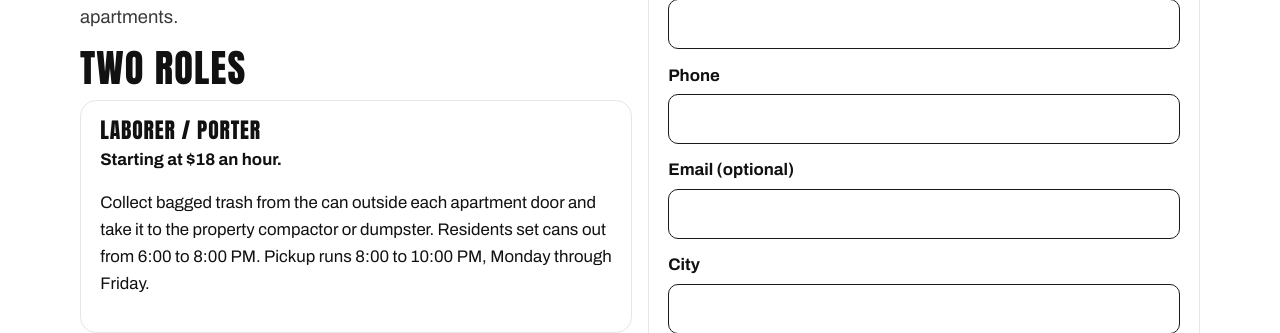
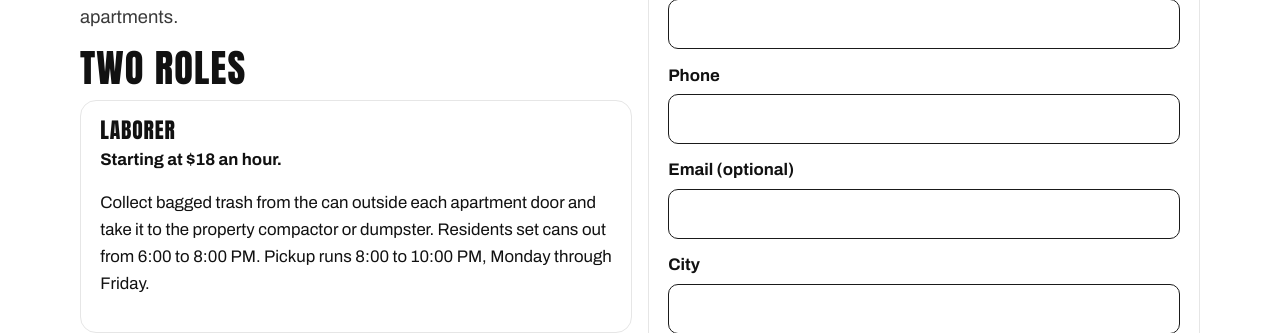
Before and after one commit to Awkward8787/loadedvalettrash, a PHP site: page /careers in a window 1280 px wide. Shown: the part 392-725 px from the top of the page. Run offline with PHP 8.4, Linux system fonts and the light colour scheme; data comes from the database, SQL or seed files in the repository.

Commit message:
Rename the laborer job title to Laborer.
The careers page, application select, and office labels use that title. Existing copy that describes porters doing the pickup stays as it is.

Co-authored-by: Awkward8787 <Awkward8787@users.noreply.github.com>

```diff
--- a/src/Http/Controllers/PublicController.php
+++ b/src/Http/Controllers/PublicController.php
@@ -524,7 +524,7 @@ final class PublicController extends Controller
         $s = Settings::get();
         return [
             'title' => 'Careers',
-            'description' => 'Laborer / Porter starts at $18 an hour. Supervisor starts at $20 an hour. Monday through Friday evening routes in Valdosta and Lowndes County.',
+            'description' => 'Laborer starts at $18 an hour. Supervisor starts at $20 an hour. Monday through Friday evening routes in Valdosta and Lowndes County.',
             'setout' => clock_range((string) $s['setout_start'], (string) $s['setout_end']),
             'pickup' => clock_range((string) $s['pickup_start'], (string) $s['pickup_end']),
         ];
--- a/src/helpers.php
+++ b/src/helpers.php
@@ -285,7 +285,7 @@ function inquiry_kind_label(string $kind): string
 function job_roles(): array
 {
     return [
-        'laborer' => 'Laborer / Porter',
+        'laborer' => 'Laborer',
         'supervisor' => 'Supervisor',
     ];
 }
--- a/templates/public/careers.php
+++ b/templates/public/careers.php
@@ -17,7 +17,7 @@ $days = job_days();
       <h2>Two roles</h2>
       <div class="stack">
         <article class="card">
-          <h3>Laborer / Porter</h3>
+          <h3><?= e($roles['laborer']) ?></h3>
           <p><strong>Starting at $18 an hour.</strong></p>
           <p>Collect bagged trash from the can outside each apartment door and take it to the property compactor or dumpster. Residents set cans out from <?= e($setout) ?>. Pickup runs <?= e($pickup) ?>, Monday through Friday.</p>
         </article>
```
Also changed, not shown: tests/CareersTest.php (+5 -1 lines), CHANGELOG.md.
